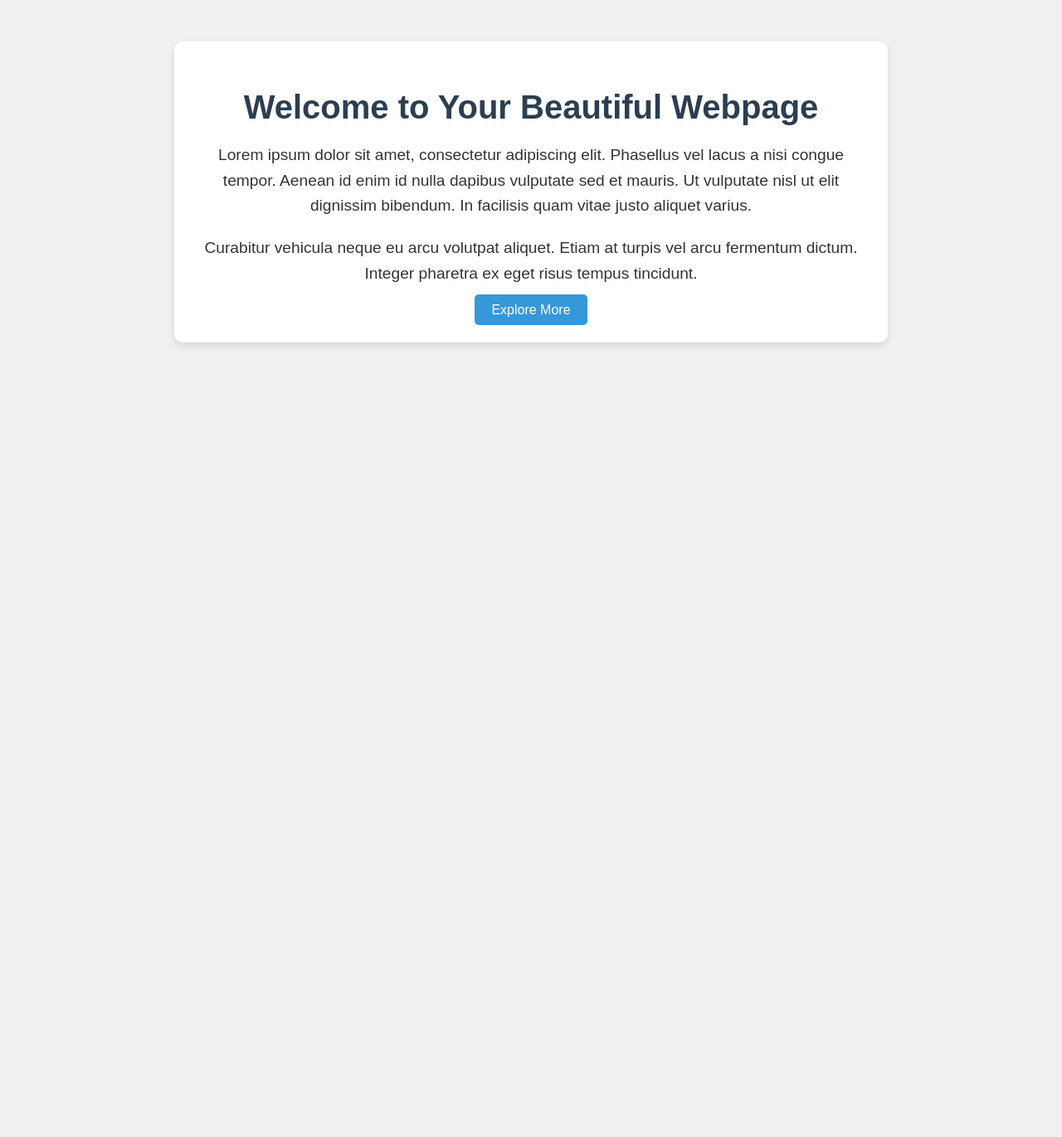
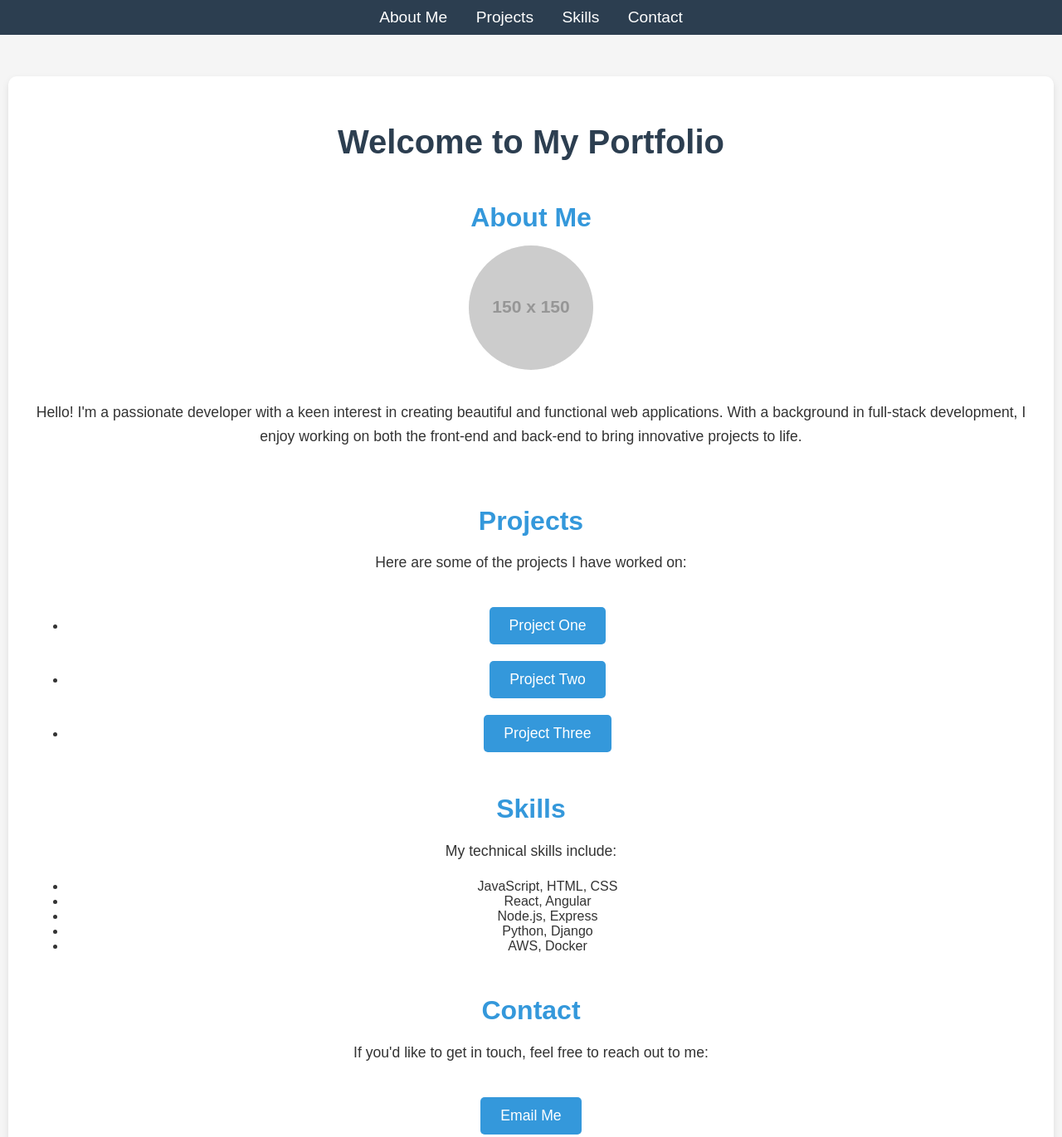
Before and after one commit to muneerahmad799/test-repo, a plain HTML site: page index.html in a window 1280 px wide. Shown: the top 1371 px of the page at 83% size. Before the commit the page ends 800 px from the top, so only its background shows below. Drawn offline with Linux system fonts and the light colour scheme; placeholder pictures from the web are drawn by us.

Commit message:
Update index.html

```diff
--- a/index.html
+++ b/index.html
@@ -3,20 +3,39 @@
 <head>
     <meta charset="UTF-8">
     <meta name="viewport" content="width=device-width, initial-scale=1.0">
-    <title>Beautiful Simple Webpage</title>
+    <title>My Portfolio</title>
     <style>
         /* Font and background */
         body {
             font-family: 'Arial', sans-serif;
-            background-color: #f0f0f0;
+            background-color: #f5f5f5;
             color: #333;
             margin: 0;
             padding: 0;
         }
 
+        /* Navigation */
+        .navbar {
+            background-color: #2c3e50;
+            color: white;
+            padding: 10px 0;
+            text-align: center;
+        }
+
+        .navbar a {
+            color: white;
+            text-decoration: none;
+            margin: 0 15px;
+            font-size: 1.2rem;
+        }
+
+        .navbar a:hover {
+            text-decoration: underline;
+        }
+
         /* Centered container */
         .container {
-            max-width: 800px;
+            max-width: 1200px;
             margin: 50px auto;
             background-color: #ffffff;
             padding: 30px;
@@ -32,36 +51,117 @@
             margin-bottom: 20px;
         }
 
+        /* Section headers */
+        h2 {
+            color: #3498db;
+            font-size: 2rem;
+            margin: 30px 0 15px;
+        }
+
         /* Subtle styling for text */
         p {
-            font-size: 1.2rem;
+            font-size: 1.1rem;
             line-height: 1.6;
             margin-bottom: 20px;
         }
 
-        /* Add a soft button */
+        /* Button styling */
         .button {
             background-color: #3498db;
             color: white;
-            padding: 10px 20px;
+            padding: 12px 24px;
             border: none;
             border-radius: 5px;
             cursor: pointer;
-            font-size: 1rem;
+            font-size: 1.1rem;
             text-decoration: none;
+            display: inline-block;
+            margin-top: 20px;
         }
 
         .button:hover {
             background-color: #2980b9;
         }
+
+        /* Grid layout for sections */
+        .section {
+            margin: 50px 0;
+        }
+
+        .section-content {
+            display: flex;
+            flex-direction: column;
+            align-items: center;
+        }
+
+        .section-content img {
+            border-radius: 50%;
+            width: 150px;
+            height: 150px;
+            object-fit: cover;
+            margin-bottom: 20px;
+        }
+
+        /* Responsive design */
+        @media (max-width: 768px) {
+            .section-content {
+                flex-direction: column;
+            }
+
+            .section-content img {
+                width: 120px;
+                height: 120px;
+            }
+        }
     </style>
 </head>
 <body>
+    <!-- Navigation -->
+    <div class="navbar">
+        <a href="#about">About Me</a>
+        <a href="#projects">Projects</a>
+        <a href="#skills">Skills</a>
+        <a href="#contact">Contact</a>
+    </div>
+
+    <!-- Main Content -->
     <div class="container">
-        <h1>Welcome to Your Beautiful Webpage</h1>
-        <p>Lorem ipsum dolor sit amet, consectetur adipiscing elit. Phasellus vel lacus a nisi congue tempor. Aenean id enim id nulla dapibus vulputate sed et mauris. Ut vulputate nisl ut elit dignissim bibendum. In facilisis quam vitae justo aliquet varius.</p>
-        <p>Curabitur vehicula neque eu arcu volutpat aliquet. Etiam at turpis vel arcu fermentum dictum. Integer pharetra ex eget risus tempus tincidunt.</p>
-        <a href="#" class="button">Explore More</a>
+        <h1>Welcome to My Portfolio</h1>
+        <div id="about" class="section">
+            <h2>About Me</h2>
+            <div class="section-content">
+                <img src="https://via.placeholder.com/150" alt="Profile Picture">
+                <p>Hello! I'm a passionate developer with a keen interest in creating beautiful and functional web applications. With a background in full-stack development, I enjoy working on both the front-end and back-end to bring innovative projects to life.</p>
+            </div>
+        </div>
+
+        <div id="projects" class="section">
+            <h2>Projects</h2>
+            <p>Here are some of the projects I have worked on:</p>
+            <ul>
+                <li><a href="#" class="button">Project One</a></li>
+                <li><a href="#" class="button">Project Two</a></li>
+                <li><a href="#" class="button">Project Three</a></li>
+            </ul>
+        </div>
+
+        <div id="skills" class="section">
+            <h2>Skills</h2>
+            <p>My technical skills include:</p>
+            <ul>
+                <li>JavaScript, HTML, CSS</li>
+                <li>React, Angular</li>
+                <li>Node.js, Express</li>
+                <li>Python, Django</li>
+                <li>AWS, Docker</li>
+            </ul>
+        </div>
+
+        <div id="contact" class="section">
+            <h2>Contact</h2>
+            <p>If you'd like to get in touch, feel free to reach out to me:</p>
+            <a href="mailto:you@example.com" class="button">Email Me</a>
+        </div>
     </div>
 </body>
 </html>
```
